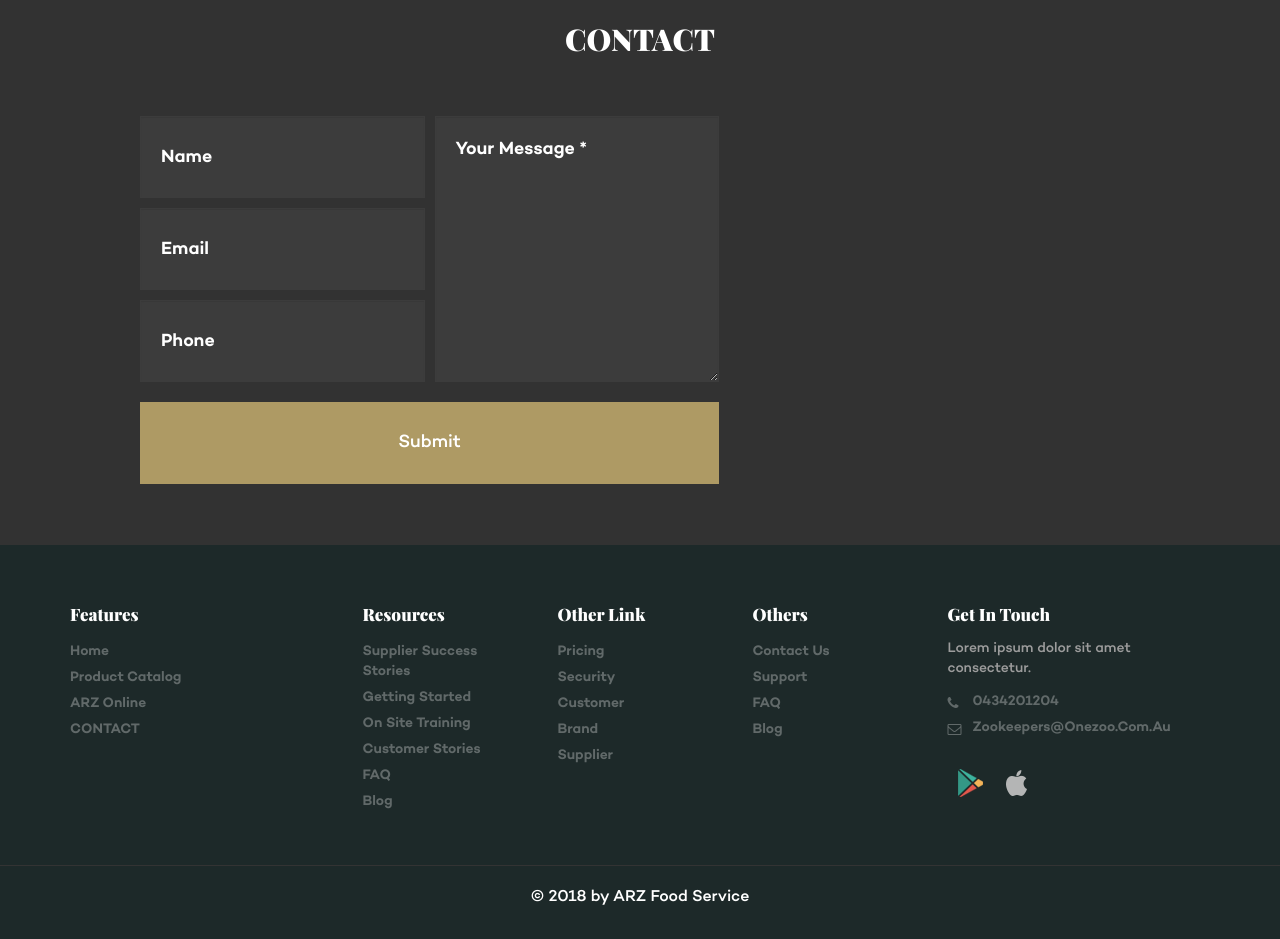
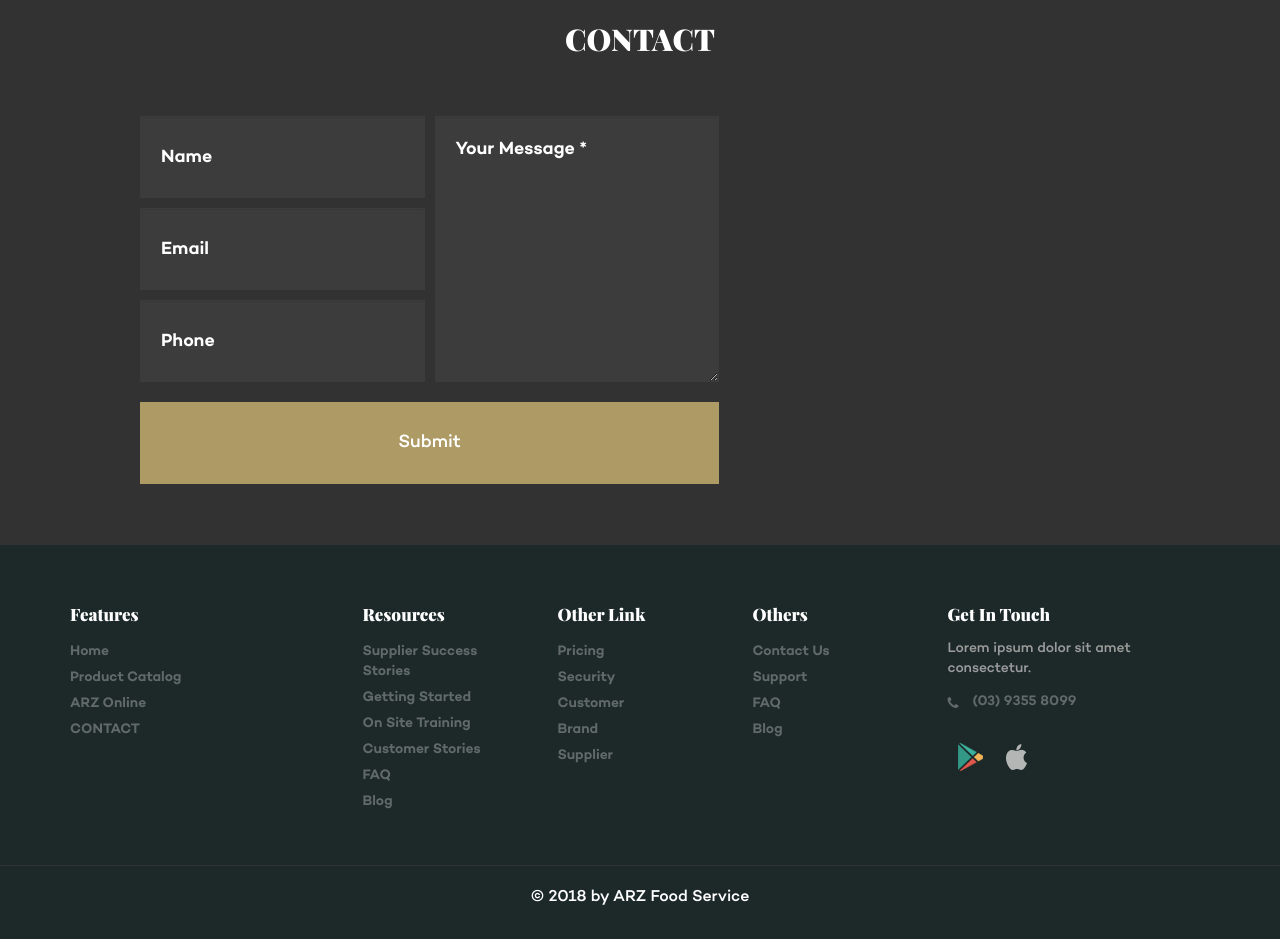
Before and after one commit to PlatonicIT/wepstaging, a plain HTML site: page index.html in a window 1280 px wide. Shown: the part 2473-3412 px from the top of the page. Drawn offline with nearby package versions, Linux system fonts and the light colour scheme; some packages are replaced by stand-ins of ours.

Commit message:
Update index.html

```diff
--- a/index.html
+++ b/index.html
@@ -711,12 +711,11 @@
 					<h4>Get in touch</h4>
 					<p>Lorem ipsum dolor sit amet consectetur.</p>
 					<ul class="contact-menu">
-						<li><a href="#"><i class="fa fa-phone"></i>0434201204</a></li>
-						<li><a href="#"><i class="fa fa-envelope-o"></i>zookeepers@onezoo.com.au</a></li>
+						<li><a href="#"><i class="fa fa-phone"></i>(03) 9355 8099</a></li>
 					</ul>
 					<ul class="app-link">
-						<li><a href="#"><img alt=""  src="image/Playstore.png"></a></li>
-						<li><a href="#"><img alt=""  src="image/AppStore.png"></a></li>
+						<li><a href="#"><img alt="" src="image/Playstore.png"></a></li>
+						<li><a href="#"><img alt="" src="image/AppStore.png"></a></li>
 					</ul>
 				</div>
 			</div>
@@ -729,7 +728,7 @@
             <script>
                 var d = new Date();
                 var $date = d.getFullYear();
-                document.getElementById("date").innerHTML = $date;
+                document.getElementById('date').innerHTML = $date;
             </script>
             by ARZ Food Service
         </p>
@@ -741,7 +740,7 @@
     <script>
         progressively.init({
             onLoadComplete: function() {
-                console.log("All images loaded!");
+                console.log('All images loaded!');
             }
         });
     </script>
```
